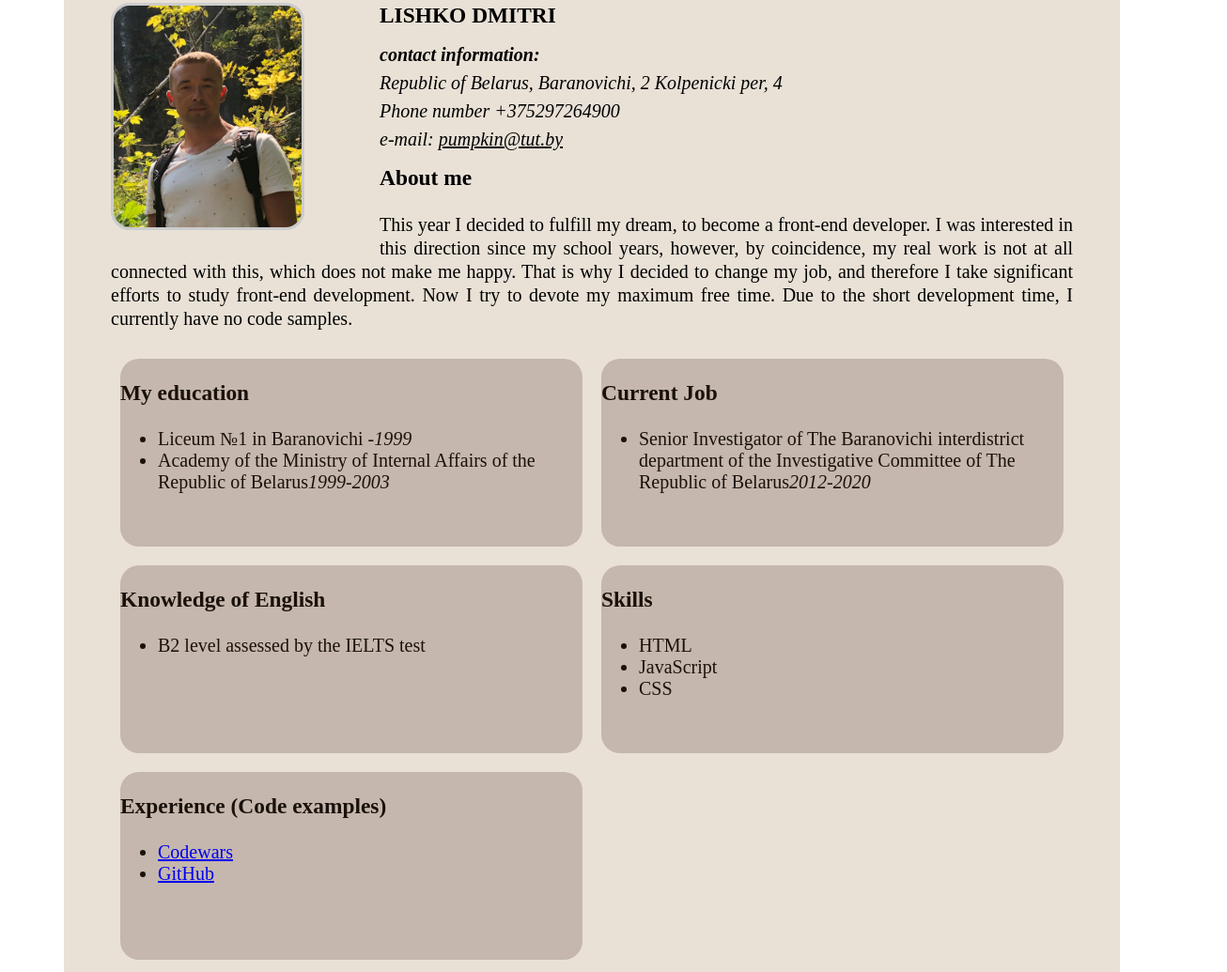
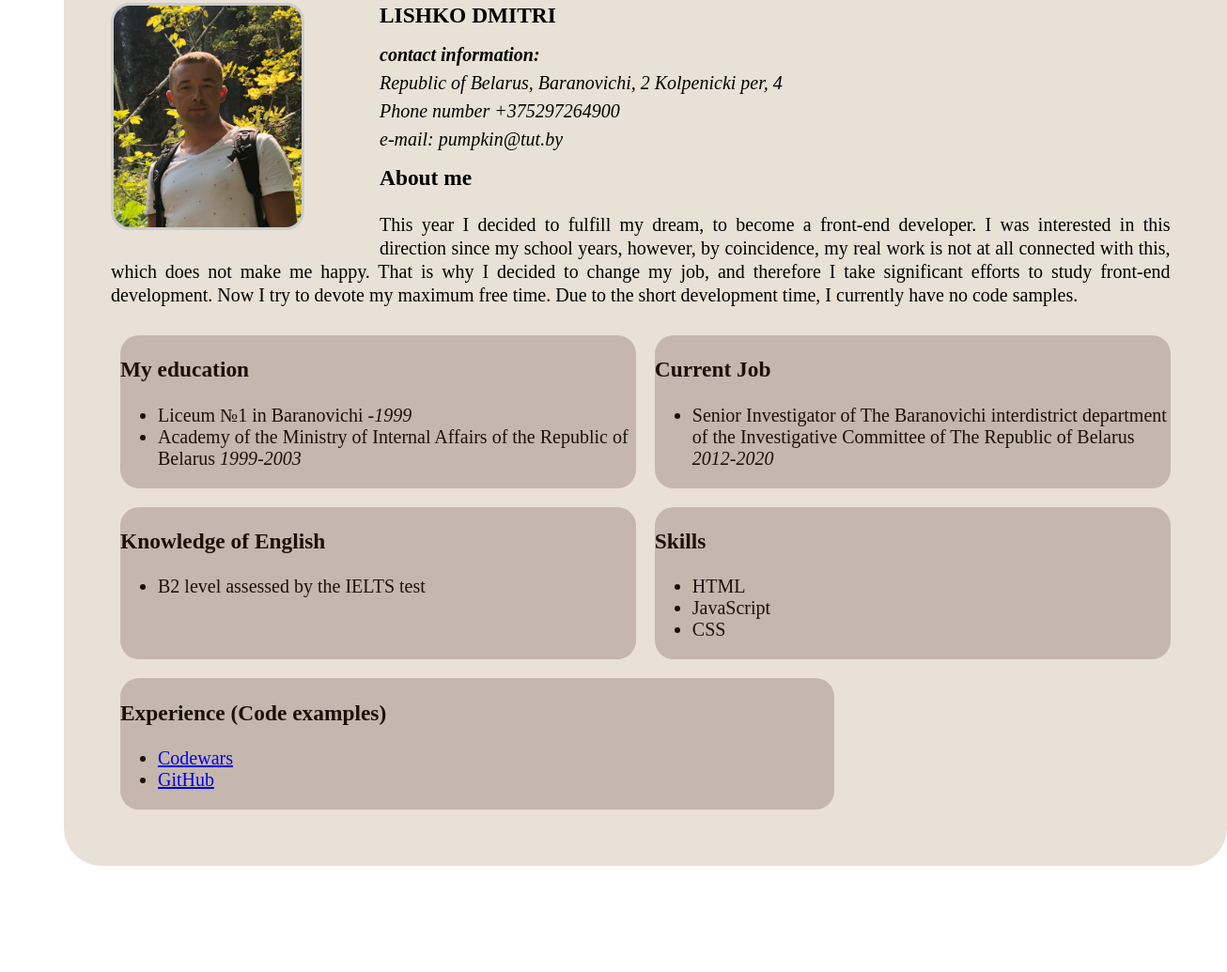
Before and after one commit to leeshko/rsschool-cv, a plain HTML site: page index.html in a window 1280 px wide. Shown: the part 208-1243 px from the top of the page at 94% size, 1306 px wide, since content can reach past the window. After the commit the page ends 1190 px from the top, so only its background shows below. Drawn offline with Linux system fonts and the light colour scheme.

Commit message:
feat: add mediaqueries v.1

```diff
--- a/index.html
+++ b/index.html
@@ -13,18 +13,18 @@
         <header>
             <h1>RESUME</h1>
         </header>
-        <img id="image" src="myphoto.jpg" alt="My Photo" width="200" />
+        <img id="image" src="myphoto.jpg" alt="My Photo" width="200px"/>
         <h3> LISHKO DMITRI</h3>
         <address style="line-height: 10px;">
             <p><b>contact information:</b></p>
             <p>Republic of Belarus, Baranovichi, 2 Kolpenicki per, 4</p>
             <p> Phone number +375297264900</p>
-            <p>e-mail: <a style="color: black;" href="mailto:pumpkin@tut.by">pumpkin@tut.by</a></p>
+            <p>e-mail: <a style="color: black; text-decoration: none;" href="mailto:pumpkin@tut.by">pumpkin@tut.by</a></p>
         </address>
         <main>
             <h3>About me</h3>
 
-            <p style="text-indent: 0px; text-align: justify; line-height: 25px;">This year I decided to fulfill my
+            <p style="text-indent: 0px; text-align: justify; line-height: 25px; padding-right: 10px">This year I decided to fulfill my
                 dream, to become a front-end developer.
                 I was interested in this direction since my school years, however, by coincidence,
                 my real work is not at all connected with this, which does not make me happy.
@@ -37,7 +37,7 @@
                     <h3>My education</h3>
                     <ul>
                         <li>Liceum №1 in Baranovichi<i> -1999</i></li>
-                        <li>Academy of the Ministry of Internal Affairs of the Republic of Belarus<i>1999-2003</i></li>
+                        <li>Academy of the Ministry of Internal Affairs of the Republic of Belarus<i> 1999-2003</i></li>
                     </ul>
                 </div>
                 <div id="flex-row">
@@ -46,7 +46,7 @@
                         <li>Senior Investigator of The Baranovichi interdistrict department of the Investigative
                             Committee of
                             The
-                            Republic of Belarus<i>2012-2020</i></li>
+                            Republic of Belarus<i> 2012-2020</i></li>
                 </div>
             </div>
 
@@ -72,11 +72,11 @@
                     <h3>Experience (Code examples)</h3>
                     <ul>
                         <li><a href="https://www.codewars.com/users/lishko/badges">Codewars</a></li>
-                        <li><a href="https://github.com/leeshko?tab=repositories">GitHub</a>
-                        </li>
+                        <li><a href="https://github.com/leeshko?tab=repositories">GitHub</a></li>
                     </ul>
                 </div>
                 <div id="flex-row-invisible">
+                </div>
 
         </main>
     </div>
--- a/style.css
+++ b/style.css
@@ -7,7 +7,7 @@
 }
 
 .align-center {
-    width: 1024px;
+    width: 90%;
     margin: 0 auto;
 }
 
@@ -22,17 +22,11 @@
     -khtml-border-radius:20px;
 }
 
-#box {
-    display: flex;
-    padding: 20;
-    width: 1000x;
 
-}
 
 #flex-row {
     background-color: rgb(197, 183, 173);
-    height: 200px;
-    width: 400px;
+    width: 40%;
     color: rgb(26, 17, 11);
     flex-direction: column;
     flex: 1 1 auto;
@@ -43,12 +37,55 @@
 
 #flex-row-invisible {
     background-color:  rgb(233, 225, 214);
-    height: 200px;
-    width: 400px;
+    width: 40%;
     color: rgb(26, 17, 11);
     flex-direction: column;
     flex: 1 1 auto;
     margin: 10px;
     border-radius: 20px;
+}
+
+@media screen and (min-width: 1000px) {
+    #box {
+        display: flex;
+        padding: 20;
+        width: 100%;
+    }
+
+    #flex-row {
+        background-color: rgb(197, 183, 173);
+        width: 40%;
+        flex-direction: column;
+        flex-wrap: wrap;
+        margin: 10px;
+        border-radius: 20px;
+    }
+
+    #flex-row-invisible {
+        background-color:  rgb(233, 225, 214);
+        width: 40%;
+        color: rgb(26, 17, 11);
+        flex-direction: column;
+        flex: 1 1 auto;
+        margin: 10px;
+        border-radius: 20px;
+    }
+}
+
+
+@media screen and (min-width: 320px) {
+    #box {
+        display: flexbox;
+        width: 100%;
+    }
+
+    #flex-row {
+        background-color: rgb(197, 183, 173);
+        width: 90%;
+        flex-direction: column;
+        flex-wrap: wrap;
+        margin: 10px;
+        border-radius: 20px;
+    }
 
 }
```
